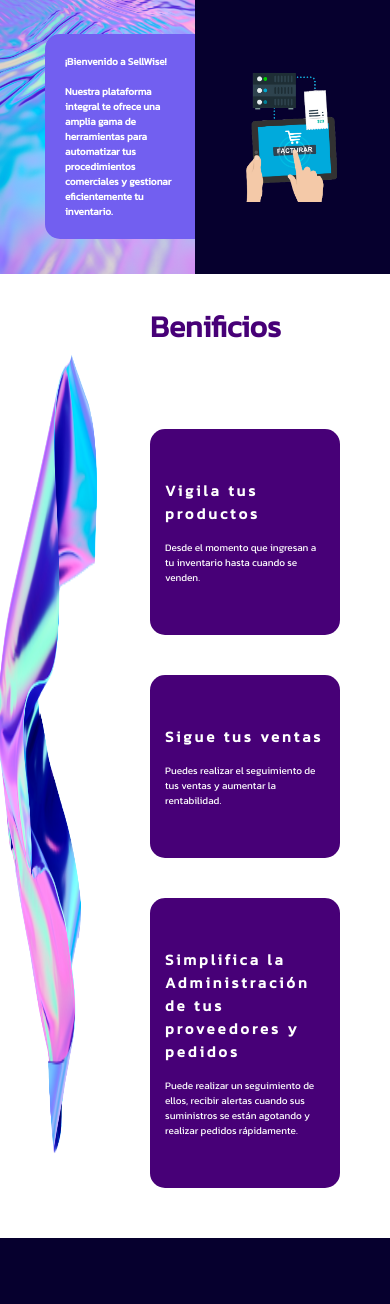
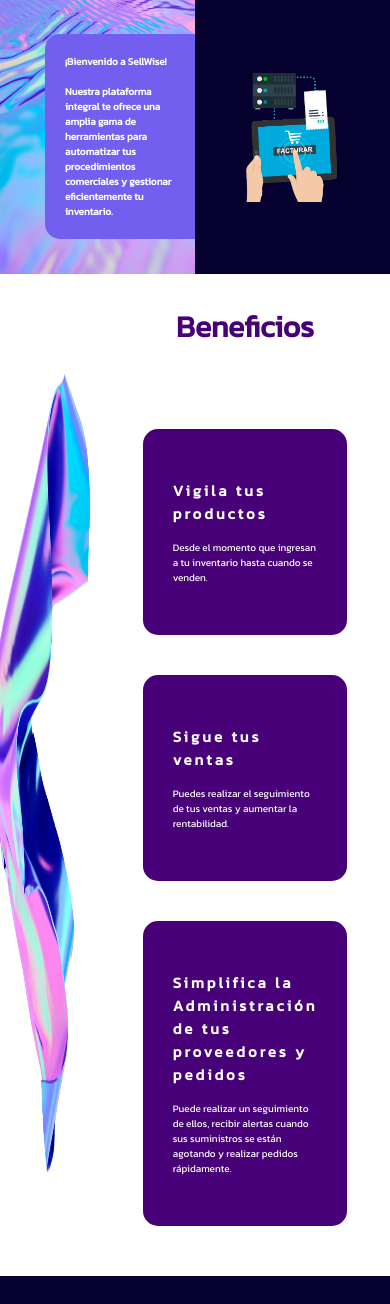
Before and after one commit to INGSYSTEM/sell-wise, a PHP site: page / in a window 390 px wide. Shown: the part 626-1930 px from the top of the page. Run offline with PHP 8.4, Linux system fonts and the light colour scheme.

Commit message:
se realizo actualización en el repositorio

```diff
--- a/css/global.css
+++ b/css/global.css
@@ -216,6 +216,8 @@ button {
   align-items: center;
 }
 
+
+
 .beneficios .titulo{
   margin: 50px;
   font-family: var(--fuente-kanit);
@@ -234,7 +236,6 @@ button {
 }
 
 .beneficios .contenedor-cuadritos-beneficio .cuadrito-benficio {
-  flex: 1;
   max-width: 500px;
   border-radius: 15px;
   background-color: var(--color-morado);
@@ -246,7 +247,6 @@ button {
 }
 
 .beneficios .contenedor-cuadritos-beneficio .cuadrito-benficio-alterno {
-  flex: 1;
   max-width: 500px;
   border-radius: 15px;
   background-color: var(--color-boton);
@@ -402,6 +402,7 @@ footer{
   .beneficios .titulo {
     font-size: 30px;
     margin: 30px 50px;
+    text-align: center;
   }
 
   .titulo-benficio {
@@ -411,12 +412,12 @@ footer{
   .beneficios .contenedor-cuadritos-beneficio .cuadrito-benficio,
   .beneficios .contenedor-cuadritos-beneficio .cuadrito-benficio-alterno {
     flex: 1;
-    max-width: 200px;
+    max-width: 700px;
     border-radius: 15px;
     background-color: var(--color-morado);
     color: var(--color-texto);
     font-family: var(--fuente-kanit);
-    padding: 50px 15px;
+    padding: 50px 30px;
     font-size: 10px;
   }
 
--- a/index.php
+++ b/index.php
@@ -63,7 +63,7 @@
       <img src="img/flamita.png" alt="">
     </div>
     <div class="beneficios">
-      <h1 class="titulo">Benificios</h1>
+      <h1 class="titulo">Beneficios</h1>
       <div class="contenedor-cuadritos-beneficio">
         <div class="cuadrito-benficio">
           <p class="titulo-benficio">Vigila tus productos</p>
```
